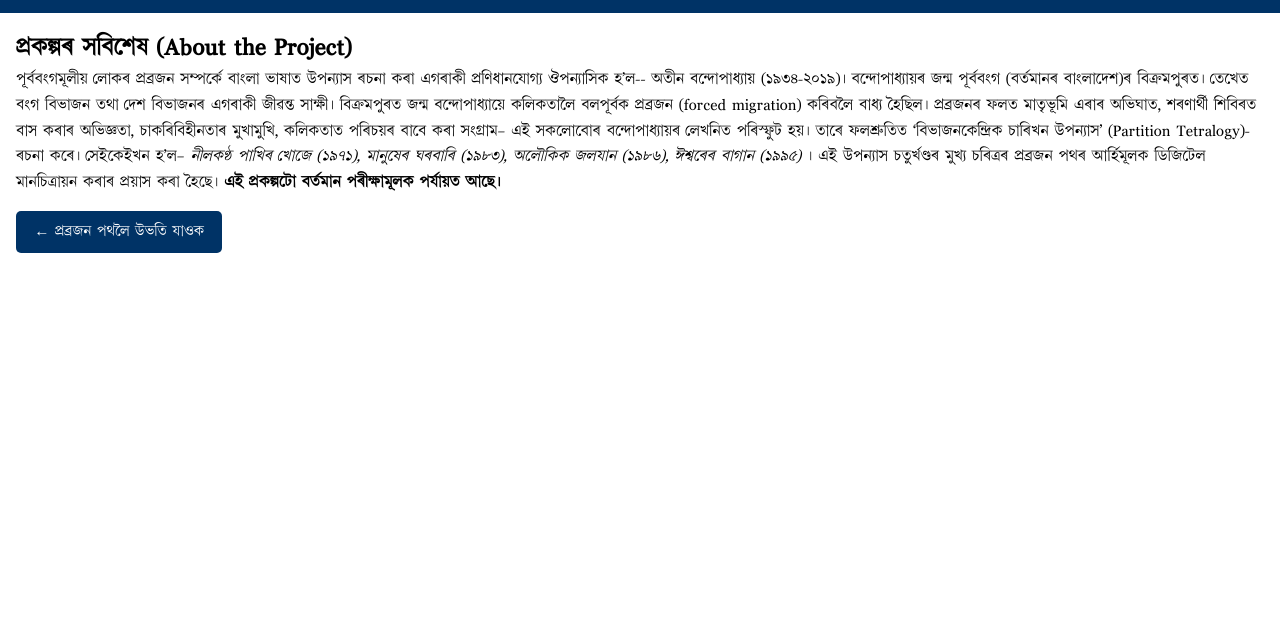
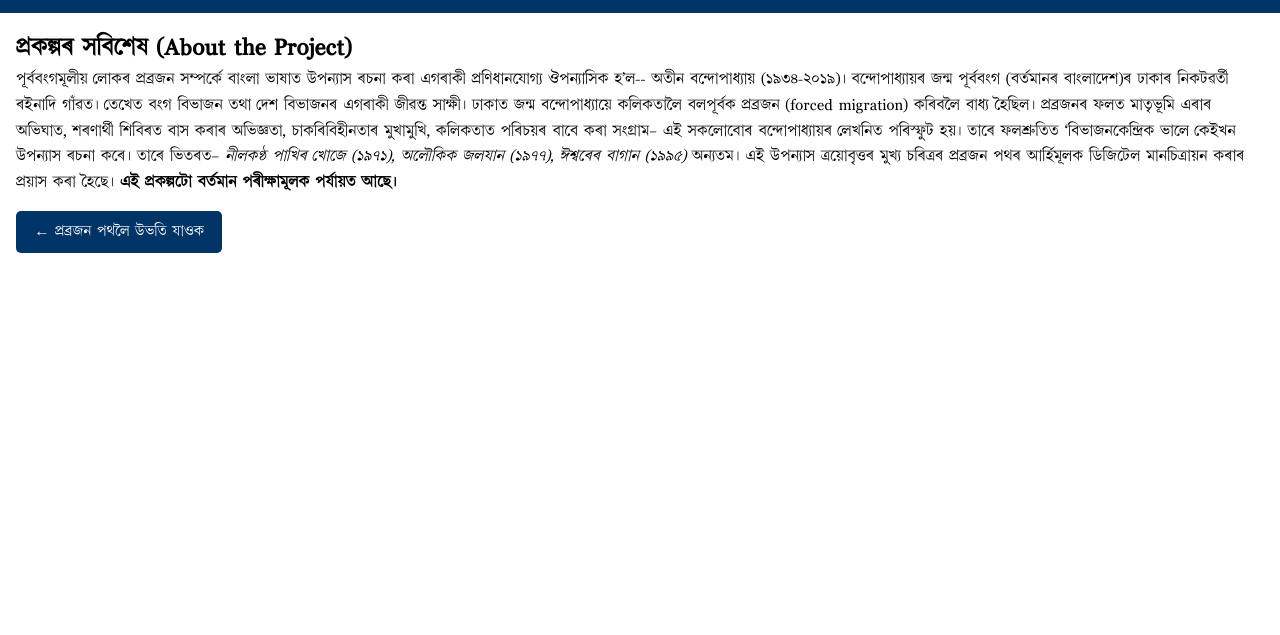
Before and after one commit to debasishburagohaintu/Migration-Map, a plain HTML site: page about.html in a window 1280 px wide. Shown: the part 59-694 px from the top of the page. Drawn offline with Linux system fonts and the light colour scheme.

Commit message:
Add files via upload

```diff
--- a/about.html
+++ b/about.html
@@ -21,11 +21,11 @@
   <main>
     <h2>প্ৰকল্পৰ সবিশেষ (About the Project)</h2>
     <p>পূৰ্ববংগমূলীয় লোকৰ প্ৰব্ৰজন সম্পৰ্কে বাংলা ভাষাত উপন্যাস ৰচনা কৰা এগৰাকী প্ৰণিধানযোগ্য ঔপন্যাসিক
-      হ’ল-- অতীন বন্দোপাধ্যায় (১৯৩৪-২০১৯)৷ বন্দোপাধ্যায়ৰ জন্ম পূৰ্ববংগ (বৰ্তমানৰ বাংলাদেশ)ৰ বিক্ৰমপুৰত৷ তেখেত বংগ বিভাজন
-      তথা দেশ বিভাজনৰ এগৰাকী জীৱন্ত সাক্ষী৷ বিক্ৰমপুৰত জন্ম বন্দোপাধ্যায়ে কলিকতালৈ বলপূৰ্বক প্ৰব্ৰজন (forced migration)
+      হ’ল-- অতীন বন্দোপাধ্যায় (১৯৩৪-২০১৯)৷ বন্দোপাধ্যায়ৰ জন্ম পূৰ্ববংগ (বৰ্তমানৰ বাংলাদেশ)ৰ ঢাকাৰ নিকটৱৰ্তী ৰইনাদি গাঁৱত৷ তেখেত বংগ বিভাজন
+      তথা দেশ বিভাজনৰ এগৰাকী জীৱন্ত সাক্ষী৷ ঢাকাত জন্ম বন্দোপাধ্যায়ে কলিকতালৈ বলপূৰ্বক প্ৰব্ৰজন (forced migration)
       কৰিবলৈ বাধ্য হৈছিল৷ প্ৰব্ৰজনৰ ফলত মাতৃভূমি এৰাৰ অভিঘাত, শৰণাৰ্থী শিবিৰত বাস কৰাৰ অভিজ্ঞতা, চাকৰিবিহীনতাৰ মুখামুখি,
-       কলিকতাত পৰিচয়ৰ বাবে কৰা সংগ্ৰাম– এই সকলোবোৰ বন্দোপাধ্যায়ৰ লেখনিত পৰিস্ফুট হয়৷ তাৰে ফলশ্ৰুতিত ‘বিভাজনকেন্দ্ৰিক চাৰিখন উপন্যাস’ (Partition Tetralogy)-
-       ৰচনা কৰে৷ সেইকেইখন হ’ল– <em>নীলকণ্ঠ পাখিৰ খোজে (১৯৭১), মানুষেৰ ঘৰবাৰি (১৯৮৩), অলৌকিক জলযান (১৯৮৬), ঈশ্বৰেৰ বাগান (১৯৯৫) </em>৷ এই উপন্যাস চতুৰ্খণ্ডৰ মুখ্য
+       কলিকতাত পৰিচয়ৰ বাবে কৰা সংগ্ৰাম– এই সকলোবোৰ বন্দোপাধ্যায়ৰ লেখনিত পৰিস্ফুট হয়৷ তাৰে ফলশ্ৰুতিত ‘বিভাজনকেন্দ্ৰিক ভালে কেইখন  উপন্যাস
+       ৰচনা কৰে৷ তাৰে ভিতৰত– <em>নীলকণ্ঠ পাখিৰ খোজে (১৯৭১), অলৌকিক জলযান (১৯৭৭), ঈশ্বৰেৰ বাগান (১৯৯৫) </em> অন্যতম৷ এই উপন্যাস ত্ৰয়োবৃত্তৰ মুখ্য
        চৰিত্ৰৰ প্ৰব্ৰজন পথৰ আৰ্হিমূলক ডিজিটেল মানচিত্ৰায়ন কৰাৰ প্ৰয়াস কৰা হৈছে৷ <strong>এই প্ৰকল্পটো বৰ্তমান পৰীক্ষামূলক পৰ্যায়ত আছে৷</strong>    </p>
     <p><a href="index.html" class="back-button">← প্ৰব্ৰজন পথলৈ উভতি যাওক</a></p>
   </main>
```
